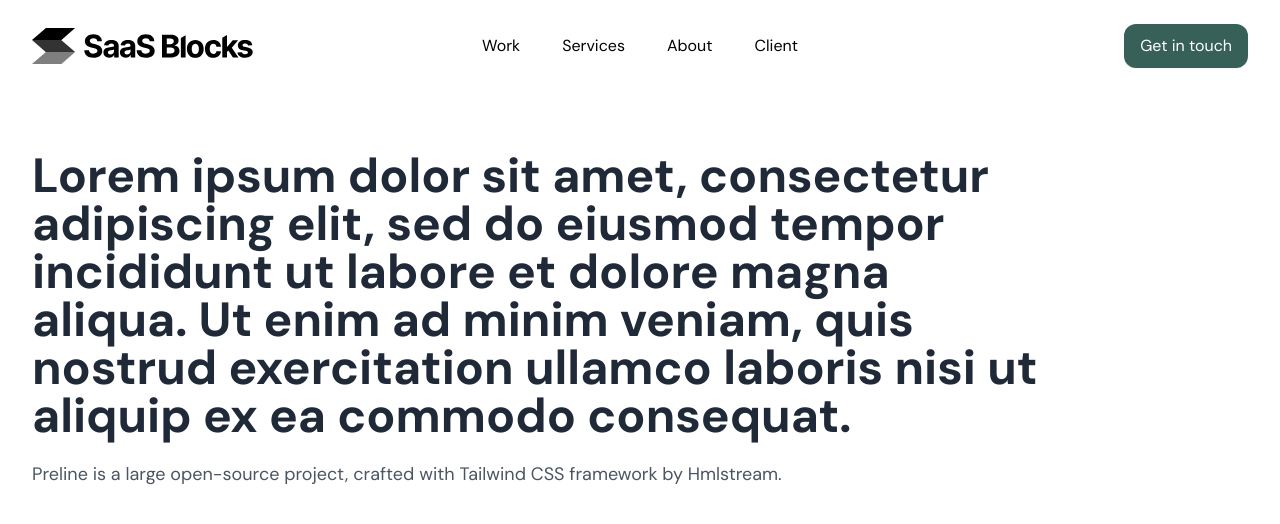
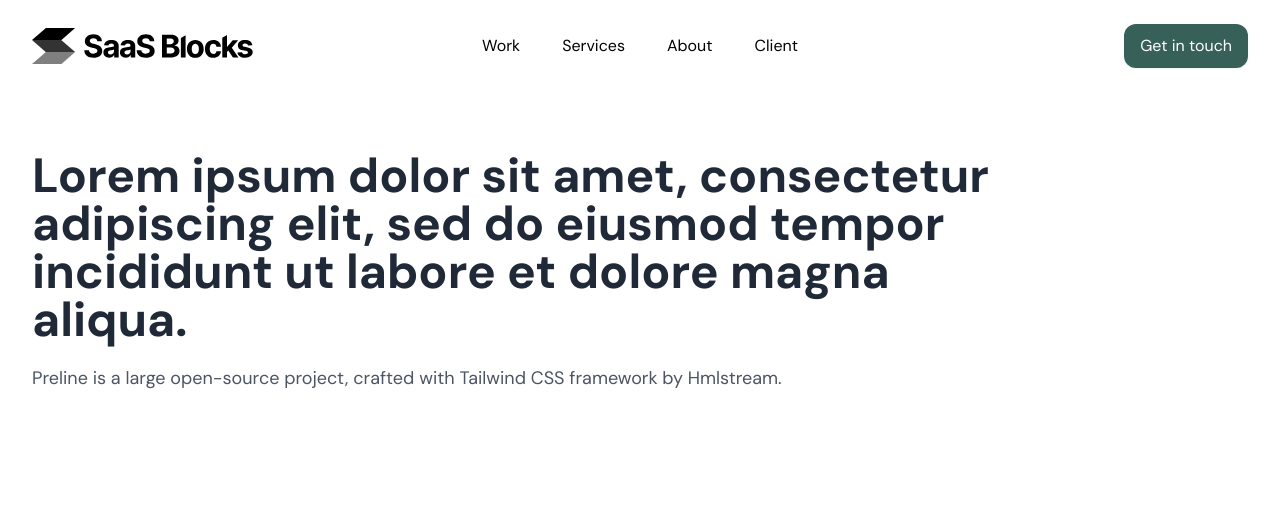
Before and after one commit to oopokubadu/MyPortfolio, a React (Create React App) app: page / in a window 1280 px wide. Shown: the top 524 px of the page. Built offline with nearby package versions, Linux system fonts and the light colour scheme.

Commit message:
portfolio

```diff
--- a/src/components/Hero.tsx
+++ b/src/components/Hero.tsx
@@ -8,9 +8,7 @@ function Hero() {
           <div className="mt-5 max-w-5xl text-left">
             <h1 className="block font-bold text-gray-800 text-4xl md:text-5xl">
               Lorem ipsum dolor sit amet, consectetur adipiscing elit, sed do
-              eiusmod tempor incididunt ut labore et dolore magna aliqua. Ut
-              enim ad minim veniam, quis nostrud exercitation ullamco laboris
-              nisi ut aliquip ex ea commodo consequat.
+              eiusmod tempor incididunt ut labore et dolore magna aliqua.
             </h1>
           </div>
 
@@ -21,24 +19,7 @@ function Hero() {
             </p>
           </div>
 
-          {/* <div className="mt-8 grid gap-3 w-full sm:inline-flex sm:justify-center">
-            <a
-              className="inline-flex justify-center items-center gap-x-3 text-center bg-gradient-to-tl from-blue-600 to-violet-600 hover:from-violet-600 hover:to-blue-600 border border-transparent text-white text-sm font-medium rounded-full focus:outline-none focus:ring-2 focus:ring-blue-600 focus:ring-offset-2 focus:ring-offset-white py-3 px-4 dark:focus:ring-offset-gray-800"
-              href="#"
-            >
-              <svg
-                className="w-4.5 h-4.5"
-                xmlns="http://www.w3.org/2000/svg"
-                width="16"
-                height="16"
-                fill="currentColor"
-                viewBox="0 0 16 16"
-              >
-                <path d="M8 0C3.58 0 0 3.58 0 8c0 3.54 2.29 6.53 5.47 7.59.4.07.55-.17.55-.38 0-.19-.01-.82-.01-1.49-2.01.37-2.53-.49-2.69-.94-.09-.23-.48-.94-.82-1.13-.28-.15-.68-.52-.01-.53.63-.01 1.08.58 1.23.82.72 1.21 1.87.87 2.33.66.07-.52.28-.87.51-1.07-1.78-.2-3.64-.89-3.64-3.95 0-.87.31-1.59.82-2.15-.08-.2-.36-1.02.08-2.12 0 0 .67-.21 2.2.82.64-.18 1.32-.27 2-.27.68 0 1.36.09 2 .27 1.53-1.04 2.2-.82 2.2-.82.44 1.1.16 1.92.08 2.12.51.56.82 1.27.82 2.15 0 3.07-1.87 3.75-3.65 3.95.29.25.54.73.54 1.48 0 1.07-.01 1.93-.01 2.2 0 .21.15.46.55.38A8.012 8.012 0 0 0 16 8c0-4.42-3.58-8-8-8z"></path>
-              </svg>
-              Continue with Github
-            </a>
-          </div> */}
+
         </div>
       </div>
     </div>
```
